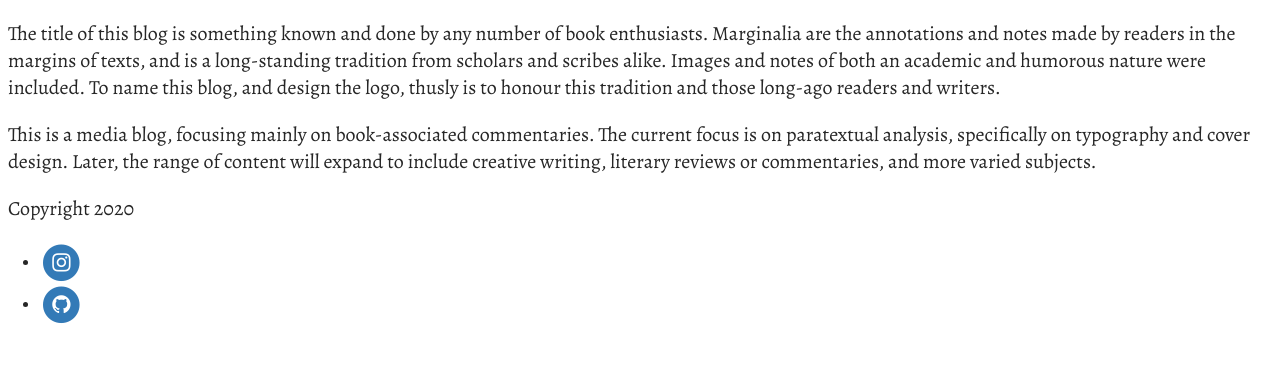
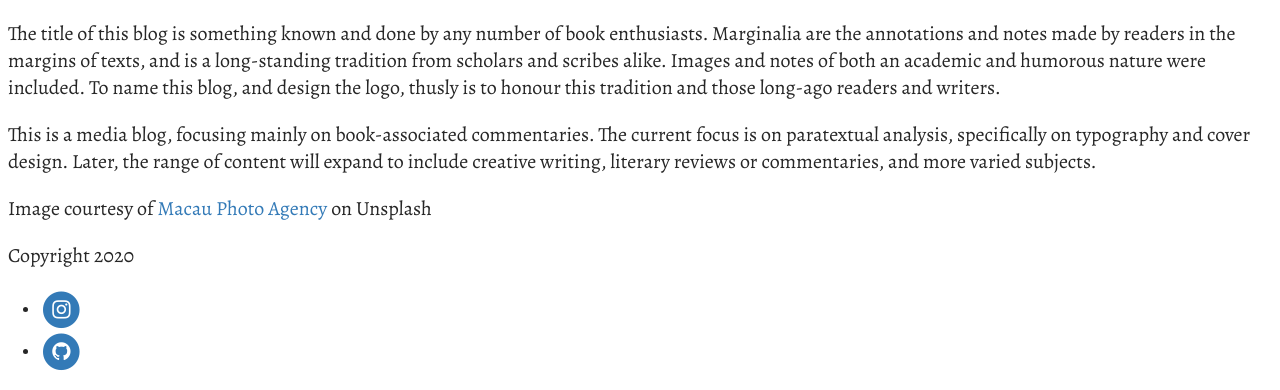
Before and after one commit to eyescroll/BrookesBlog, a Jekyll site: the page built from pages/about.md, in a window 1280 px wide, cut to the strip 632-1022 px from the top of the page. Built offline with Jekyll 4.4.1, drawn with Linux system fonts in a browser that asks for light colours; some web fonts are replaced; before the commit the page ends 975 px from its top, so only the background shows below that.

Commit message:
Update Page “about”

```diff
--- a/pages/about.md
+++ b/pages/about.md
@@ -13,3 +13,9 @@ show: true
 The title of this blog is something known and done by any number of book enthusiasts. Marginalia are the annotations and notes made by readers in the margins of texts, and is a long-standing tradition from scholars and scribes alike. Images and notes of both an academic and humorous nature were included. To name this blog, and design the logo, thusly is to honour this tradition and those long-ago readers and writers.
 
 This is a media blog, focusing mainly on book-associated commentaries. The current focus is on paratextual analysis, specifically on typography and cover design. Later, the range of content will expand to include creative writing, literary reviews or commentaries, and more varied subjects.
+
+
+
+
+
+Image courtesy of [Macau Photo Agency](https://unsplash.com/photos/MhTd1wQobiM) on Unsplash
```
